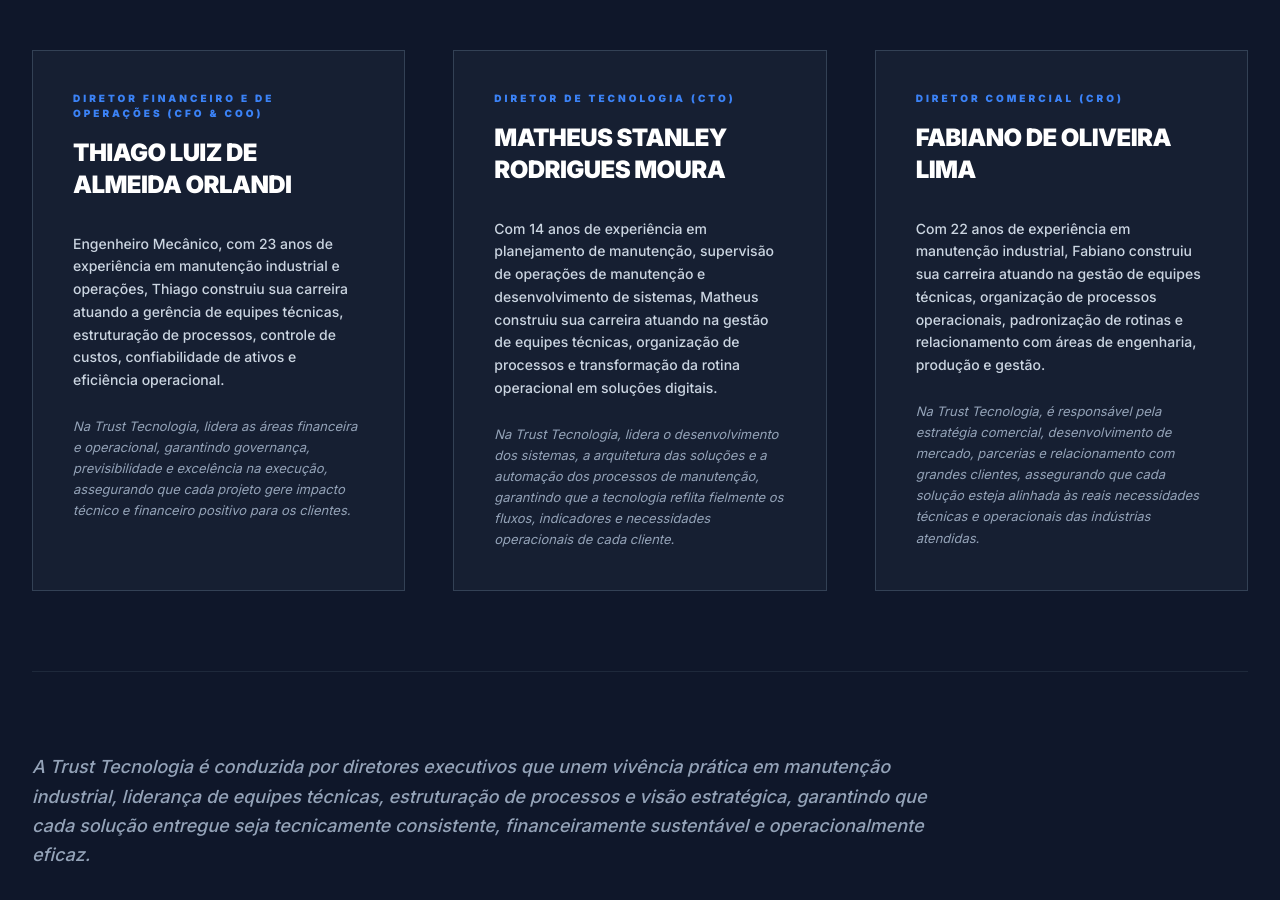
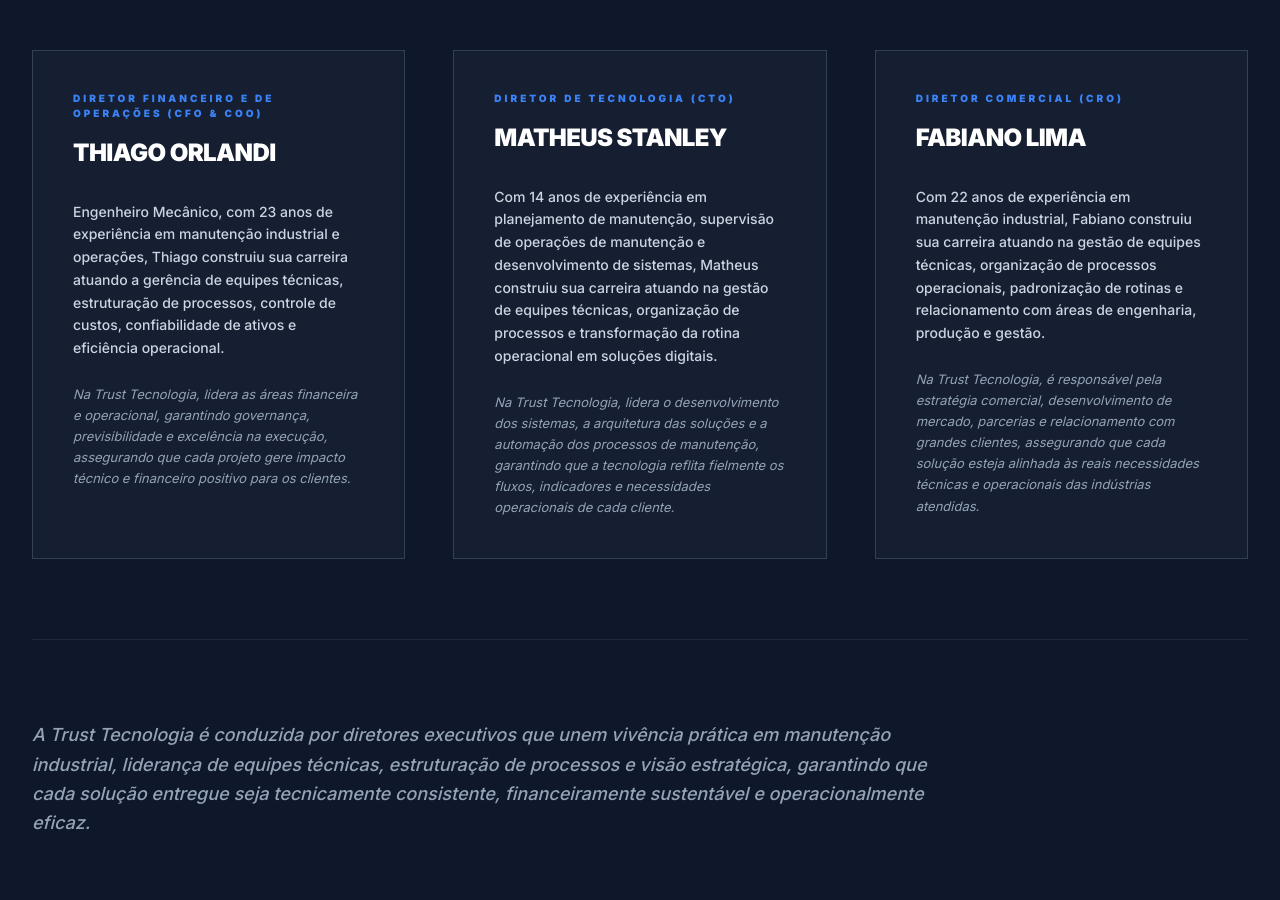
Before and after one commit to matheusstanlei12-dotcom/TrustEng.LTDA, a React (Vite) app: page /#/about in a window 1280 px wide. Shown: the part 1880-2780 px from the top of the page. Built offline with nearby package versions, Linux system fonts and the light colour scheme.

Commit message:
Update director names to shorter format

```diff
--- a/pages/About.tsx
+++ b/pages/About.tsx
@@ -10,19 +10,19 @@
     const directors = [
         {
             role: "Diretor Financeiro e de Operações (CFO & COO)",
-            name: "Thiago Luiz de Almeida Orlandi",
+            name: "Thiago Orlandi",
             experience: "Engenheiro Mecânico, com 23 anos de experiência em manutenção industrial e operações, Thiago construiu sua carreira atuando a gerência de equipes técnicas, estruturação de processos, controle de custos, confiabilidade de ativos e eficiência operacional.",
             focus: "Na Trust Tecnologia, lidera as áreas financeira e operacional, garantindo governança, previsibilidade e excelência na execução, assegurando que cada projeto gere impacto técnico e financeiro positivo para os clientes."
         },
         {
             role: "Diretor de Tecnologia (CTO)",
-            name: "Matheus Stanley Rodrigues Moura",
+            name: "Matheus Stanley",
             experience: "Com 14 anos de experiência em planejamento de manutenção, supervisão de operações de manutenção e desenvolvimento de sistemas, Matheus construiu sua carreira atuando na gestão de equipes técnicas, organização de processos e transformação da rotina operacional em soluções digitais.",
             focus: "Na Trust Tecnologia, lidera o desenvolvimento dos sistemas, a arquitetura das soluções e a automação dos processos de manutenção, garantindo que a tecnologia reflita fielmente os fluxos, indicadores e necessidades operacionais de cada cliente."
         },
         {
             role: "Diretor Comercial (CRO)",
-            name: "Fabiano de Oliveira Lima",
+            name: "Fabiano Lima",
             experience: "Com 22 anos de experiência em manutenção industrial, Fabiano construiu sua carreira atuando na gestão de equipes técnicas, organização de processos operacionais, padronização de rotinas e relacionamento com áreas de engenharia, produção e gestão.",
             focus: "Na Trust Tecnologia, é responsável pela estratégia comercial, desenvolvimento de mercado, parcerias e relacionamento com grandes clientes, assegurando que cada solução esteja alinhada às reais necessidades técnicas e operacionais das indústrias atendidas."
         }
```
